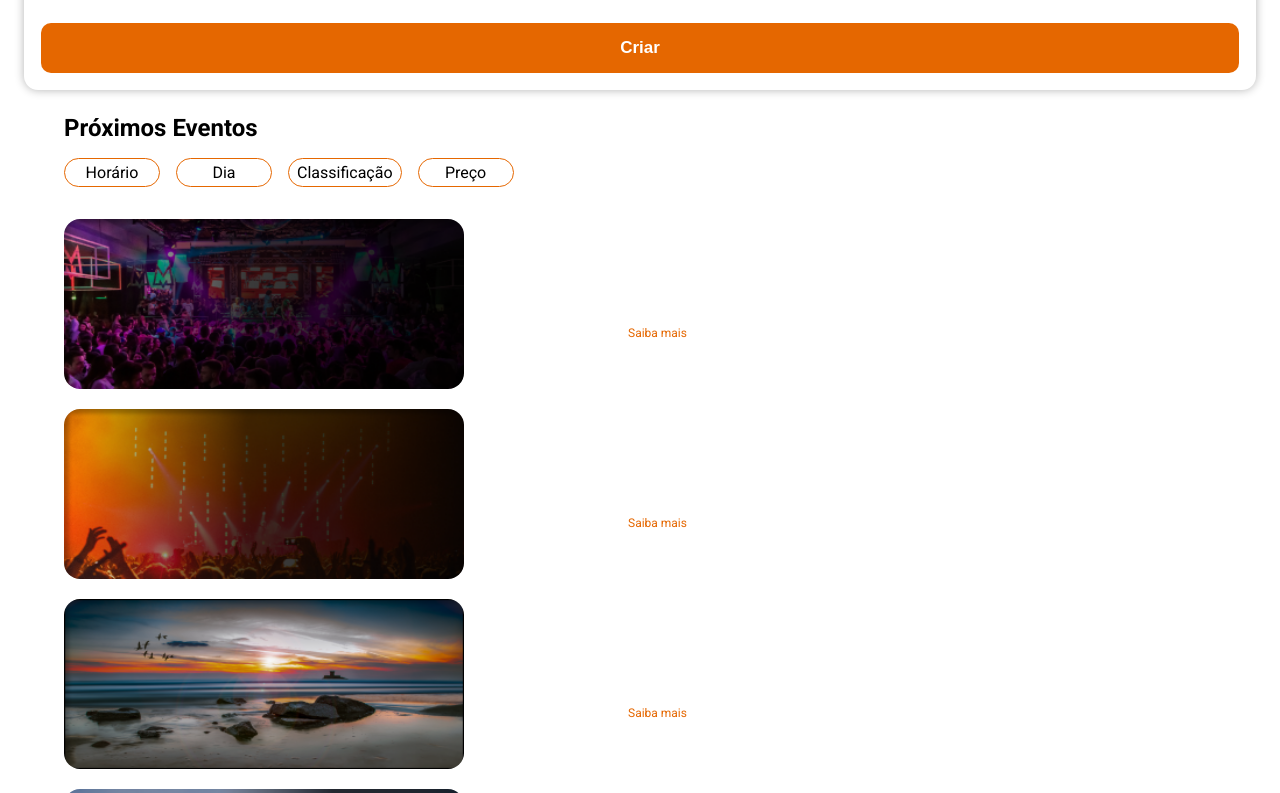
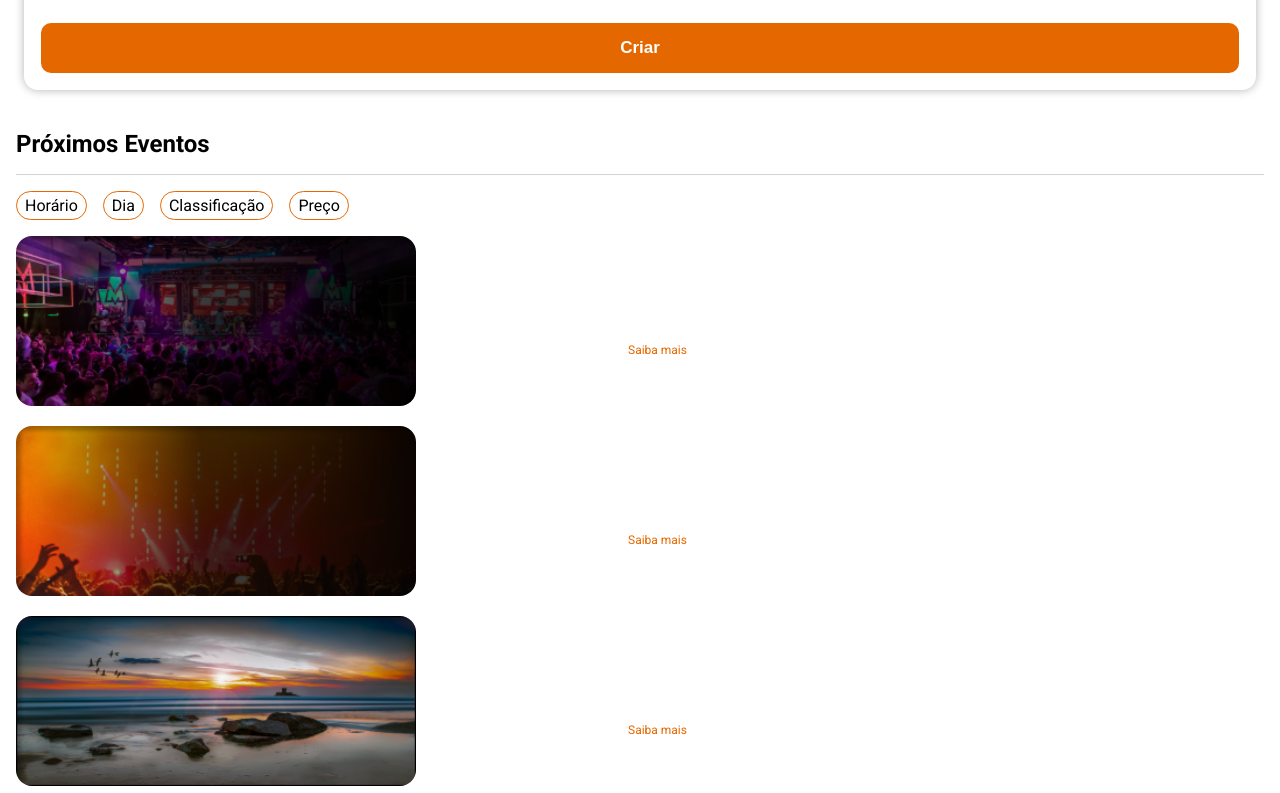
Before and after one commit to igords-goncalves/frontend-hackathon-rio-emp-criativo, a React (Vite) app: page / in a window 1280 px wide. Shown: the part 487-1280 px from the top of the page. Built offline with nearby package versions, Linux system fonts and the light colour scheme.

Commit message:
Estilização botões horizontais Próximos Eventos.

```diff
--- a/src/components/RecentlyEvents/Cards/RecentlyEvents.scss
+++ b/src/components/RecentlyEvents/Cards/RecentlyEvents.scss
@@ -1,23 +1,25 @@
 .recentlyEvents {
-    margin: 0 auto;
-    width: 90%;
+  padding: 0 16px;
 
   & h2 {
-        margin-bottom: 1rem;
+    padding: 1rem 0;
+    border-bottom: 1px solid lightgrey;
   }
+
   & nav {
     overflow-x: scroll;
 
     & ul {
       display: flex;
+      align-items: center;
       list-style: none;
-            margin-bottom: 2rem;
-            gap: 1rem ;
+      padding: 1rem 0;
+      gap: 1rem;
+
       & li {
         padding: 4px 8px;
-                border: 1px solid #E56700;
+        border: 1px solid #e56700;
         border-radius: 16px;
-                min-width: 6rem;
         text-align: center;
       }
     }
```
Also changed, not shown: src/components/RecentlyEvents/Cards/RecentlyEvents.jsx (+4 -9 lines). Lines whose indentation alone changed are shown as unchanged.
